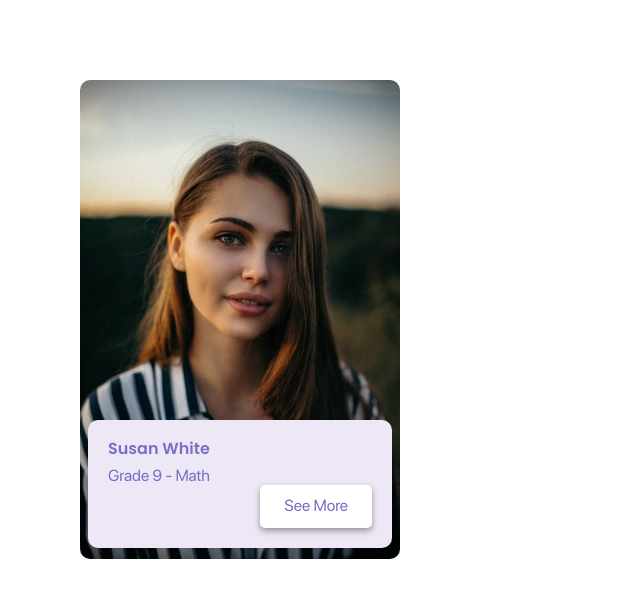
After one commit to jjccy/Education_Nation, a PHP site: page /card.php in a window 1280 px wide. The commit adds this page. Shown: the top 598 px of the page, without its empty margins (0-640 px from the left). Run offline with PHP 8.4, Linux system fonts and the light colour scheme.

Commit message:
Created card and added interactions

```diff
--- /dev/null
+++ b/card.php
@@ -0,0 +1,40 @@
+<!DOCTYPE html>
+<html lang="en" dir="ltr">
+  <head>
+    <meta charset="utf-8">
+
+    <title>Style guide</title>
+
+    <link rel="stylesheet" href="css/normalize.css">
+    <link rel="stylesheet" href="css/style.css">
+    <link rel="stylesheet" href="css/fonts.css">
+  </head>
+
+  <body>
+
+    <!-- start of card -->
+    <div class="demo-container">
+        <div class="card-container">
+            <img src="img/Tutor_PFP.png" alt="Tutor Profile Picture">
+            <div class="info-wrapper">
+                <div class="card-info">
+                    <p class="heading-4">Susan White</p>
+                    <p class="body-text tutor-spec">Grade 9 - Math</p>
+                    <a href="#" class="btn">See More</a>
+                </div>
+            </div>
+        </div>
+    </div>
+    <!-- end of card -->
+
+    <!-- footer starts here -->
+
+    <footer>
+
+
+    </footer>
+
+    <!-- end of footer section -->
+
+  </body>
+</html>
--- a/css/style.css
+++ b/css/style.css
@@ -1,4 +1,5 @@
 /* basic styling */
+
 * {
     box-sizing: border-box !important;
 }
@@ -43,8 +44,12 @@ img {
     flex: 99 1 auto;
 }
 
+
 /* end basic styling */
+
+
 /* top nav bar */
+
 .top-nav {
     max-width: 100%;
     height: auto;
@@ -127,7 +132,8 @@ img {
     opacity: 0.3;
 }
 
-.searchbar button:hover, .searchbar button:focus {
+.searchbar button:hover,
+.searchbar button:focus {
     opacity: .7;
 }
 
@@ -150,8 +156,12 @@ img {
     font-size: .9rem;
 }
 
+
 /* end top nav bar */
+
+
 /* start side nav bar*/
+
 .side-nav {
     height: 100%;
     width: auto;
@@ -238,4 +248,96 @@ img {
     width: auto;
 }
 
+
 /* end side nav bar */
+
+
+/* start of card */
+
+
+/* demo wrapper to show the interation of scaling */
+
+.demo-container {
+    margin: 5em
+}
+
+
+/* card container; contains all elements of the card */
+
+.card-container {
+    position: relative;
+    width: 20em;
+}
+
+.card-container:hover {
+    transform: scale(1.05);
+}
+
+.btn {
+    display: block;
+    padding: 0.75em 1.5em;
+    background: white;
+    border-radius: 5px;
+    text-decoration: none;
+    color: #776FC4;
+    font-family: SF Pro Display;
+    font-size: 1em;
+}
+
+.card-container img {
+    width: 100%;
+}
+
+.card-container img {
+    border-radius: 10px;
+}
+
+.card-container:hover img {
+    box-shadow: 0px 3px 6px rgba(125, 125, 125, 0.8);
+}
+
+
+/* used https://stackoverflow.com/questions/32285150/image-overlay-with-padding-and-text-centered */
+
+
+/* card info spacing and positioningwrapper */
+
+.info-wrapper {
+    position: absolute;
+    bottom: 1em;
+    left: 0.5em;
+    width: calc(100% - 1em);
+}
+
+.card-info {
+    background: #EEE8F6;
+    display: flex;
+    display: -webkit-flex;
+    display: -ms-flex;
+    flex-direction: column;
+    padding: 1.25em;
+    border-radius: 10px;
+}
+
+.card-info>p {
+    margin: 0;
+    flex: 99 1 auto;
+}
+
+.tutor-spec {
+    color: #776FC4;
+    padding-top: 0.5em;
+}
+
+.card-info .btn {
+    align-self: flex-end;
+    box-shadow: 0px 3px 6px rgba(125, 125, 125, 0.8);
+}
+
+.card-info .btn:hover {
+    box-shadow: 0px 3px 6px rgba(0, 0, 0, 0.8);
+    text-decoration: underline;
+}
+
+
+/* end of card */
--- a/styleguide.php
+++ b/styleguide.php
@@ -19,6 +19,7 @@
       <li>
         <div class="">
           <p>Tutor cards</p>
+          <a href="card.php" target="_blank">Card Template</a>
         </div>
       </li>
       <li>
```
Also changed, not shown: img/Tutor_PFP.png (added). Lines whose indentation alone changed are shown as unchanged.
